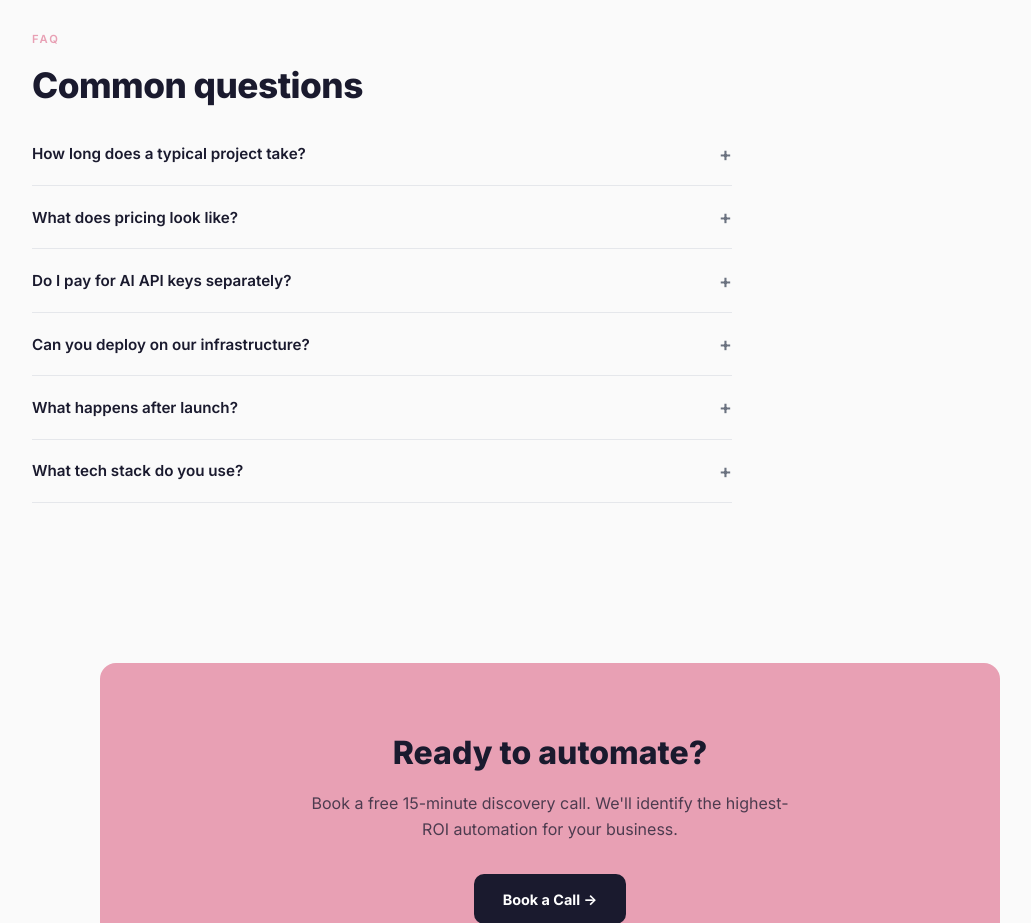
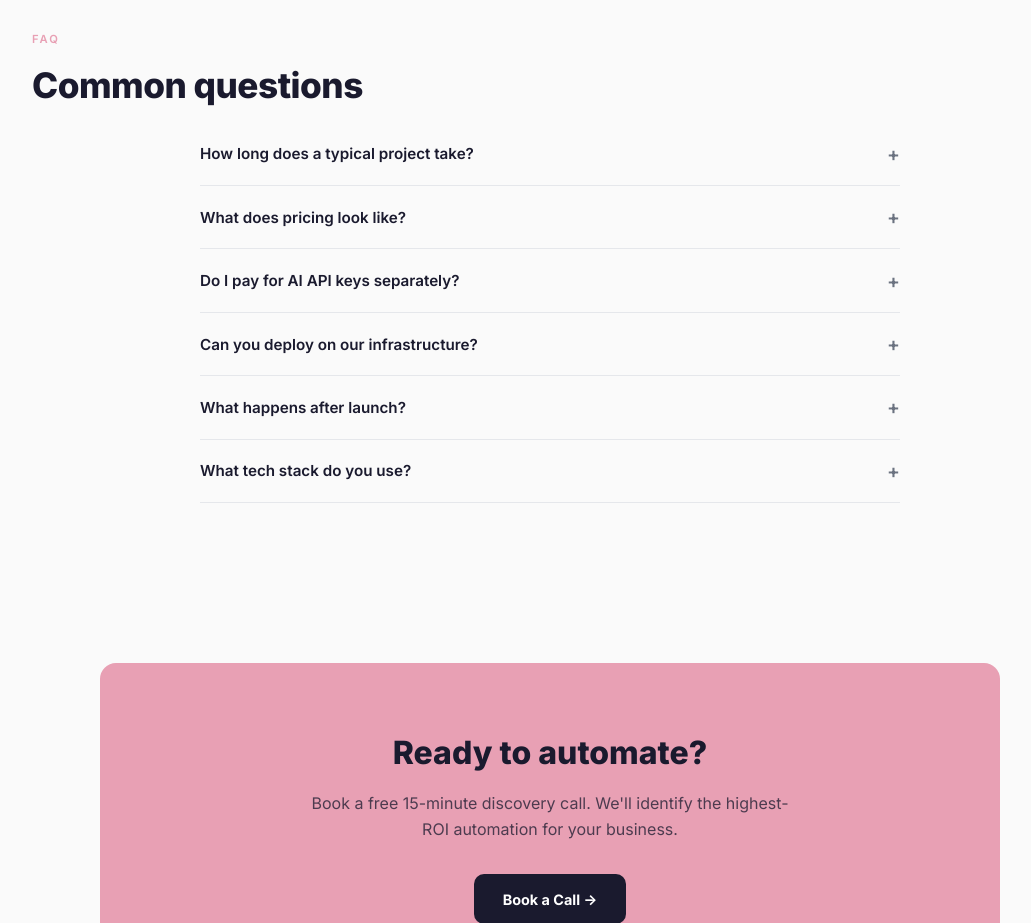
Before and after one commit to adjacentai/NeclSolution, a plain HTML site: page index.html in a window 1280 px wide. Shown: the part 3720-4643 px from the top of the page, without its empty margins (90-1121 px from the left). Drawn offline with Linux system fonts and the light colour scheme.

```diff
--- a/index.html
+++ b/index.html
@@ -130,7 +130,7 @@
         .product-img { width: 100%; border-radius: 10px; margin-bottom: 1rem; object-fit: contain; max-height: 80px; }
 
         /* FAQ */
-        .faq-list { max-width: 700px; }
+        .faq-list { max-width: 700px; margin: 0 auto; }
         .faq-item { border-bottom: 1px solid var(--border); }
         .faq-q { width: 100%; background: none; border: none; color: var(--text); font-family: inherit; font-size: 0.95rem; font-weight: 600; text-align: left; padding: 1.2rem 0; cursor: pointer; display: flex; justify-content: space-between; align-items: center; }
         .faq-q:hover { color: var(--accent); }
```
